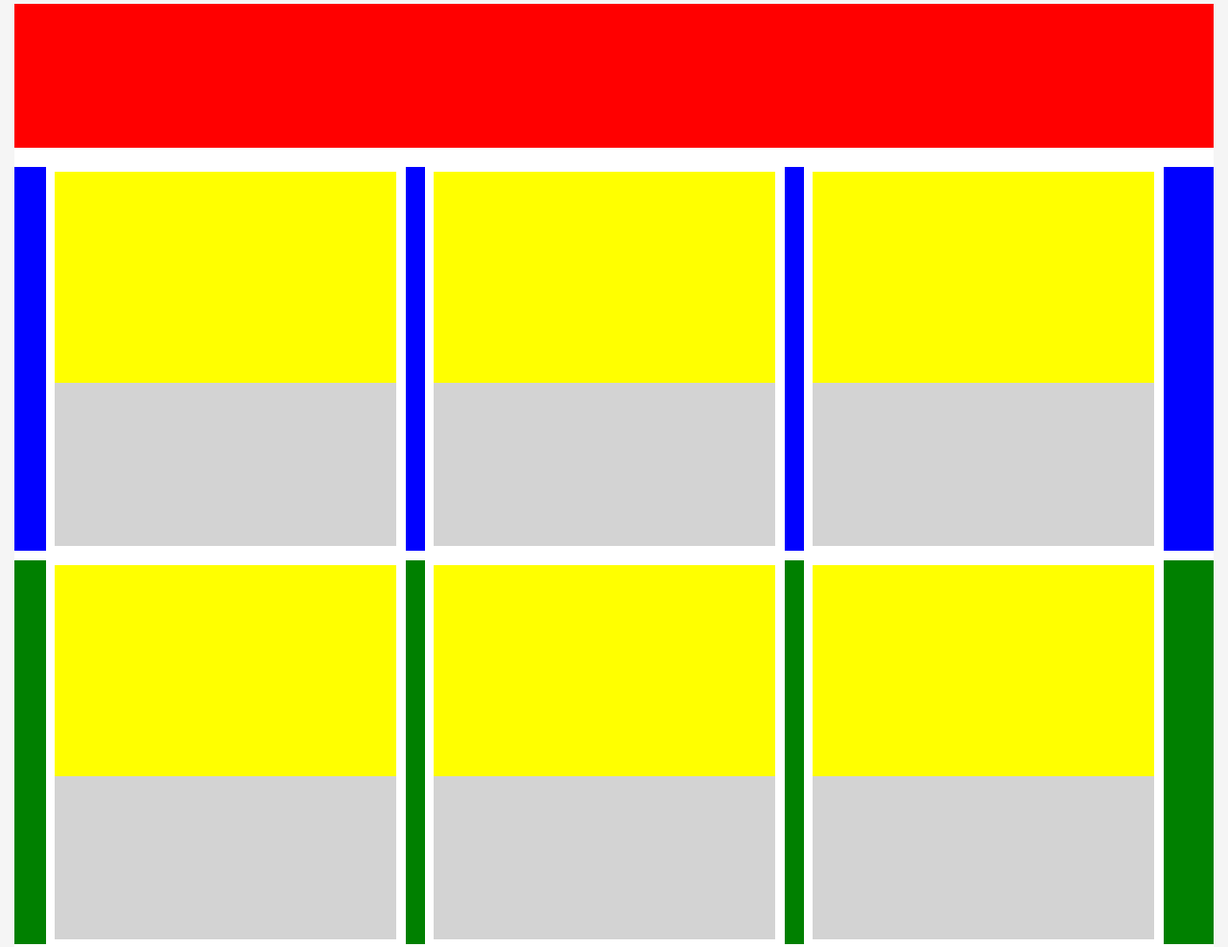
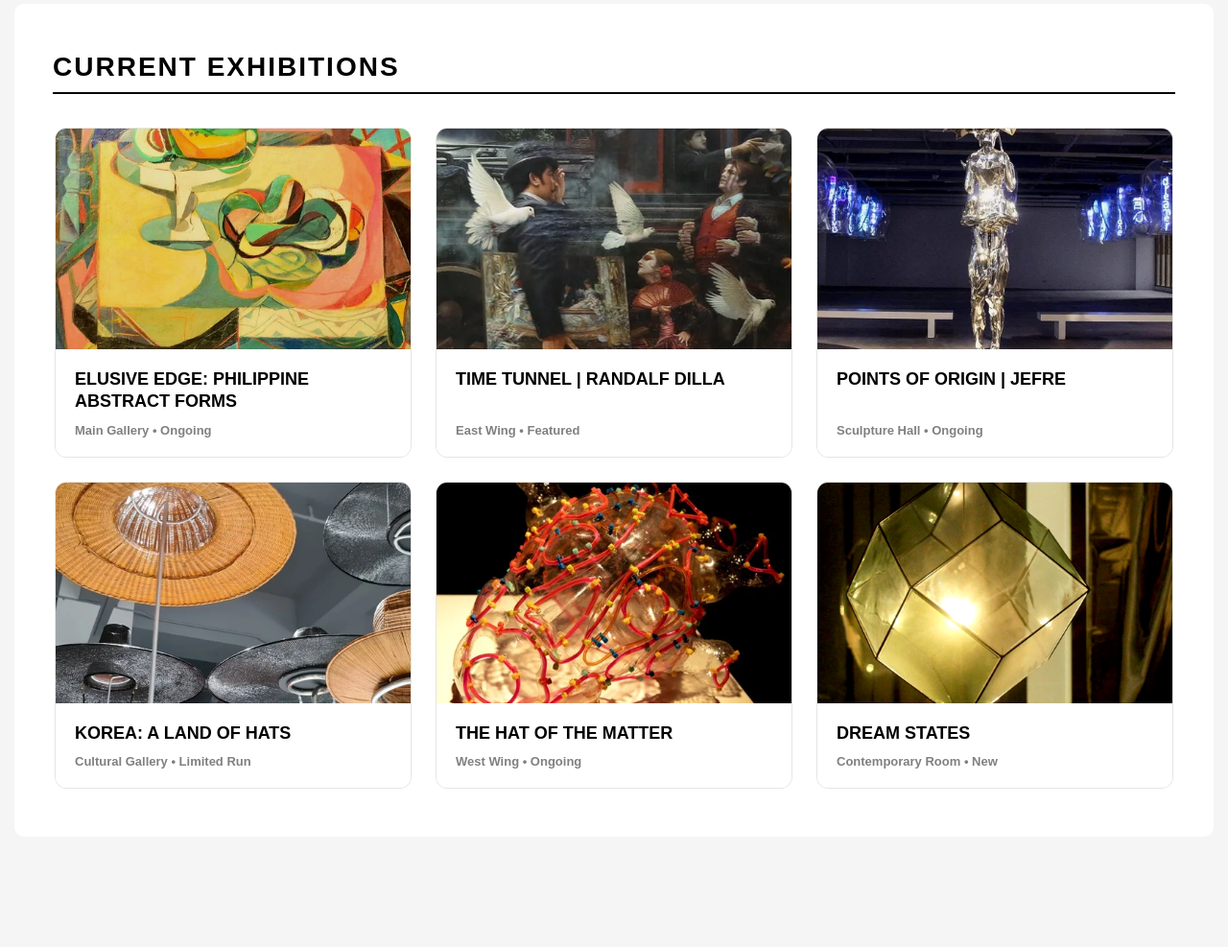
Before and after one commit to kawdsu-dev/museum-website-guide--itc-final-exam, a plain HTML site: page index.html in a window 1280 px wide. Shown: the part 802-1789 px from the top of the page at 96% size. After the commit the page ends 1699 px from the top, so only its background shows below. Drawn offline with Linux system fonts and the light colour scheme; a web font is replaced by a local one.

Commit message:
information-about-exhibtions-main-page-added

```diff
--- a/FinalExam.css
+++ b/FinalExam.css
@@ -615,61 +615,91 @@ body:has(.hasDropdown:hover) {
 }
 /* Information Container */
 .informationContainer {
-    background: white;
-    height:1000px;
+    background-color: white;
     margin: 25px 15px;
+    padding: 50px 40px;
+    border-radius: 10px;
 }
 
-.mainInfoRow1 {
-    background-color: red;
-    height: 150px;
-    display: flex;
-    justify-content: center;
-    align-items: center;
-    margin-bottom: 20px;
+.exhibitionHeader {
+    max-width: 1200px;
+    margin: 0 auto 35px auto;
 }
 
-.mainInfoRow2 {
-    background-color: blue;
-    height: 400px;
-    display: flex;
-    justify-content: center;
-    align-items: center;
+.sectionTitle {
+    font-family: 'Lemon Milk', sans-serif;
+    font-size: 28px;
+    letter-spacing: 2px;
     margin-bottom: 10px;
 }
 
-.mainInfoRow3 {
-    background-color: green;
-    height: 400px;
-    display: flex;
-    justify-content: center;
-    align-items: center;
+.lineSeperation {
+    background-color: black;
+    height: 2px;
+    width: 100%;
 }
 
-.mainInfoContainer {
-    background-color: white;
-    height: 400px;
-    width: 30%;
+.exhibitionGrid {
+    max-width: 1200px;
+    margin: 0 auto;
     display: flex;
+    flex-wrap: wrap;
     justify-content: center;
-    align-items: center;
-    margin-right:20px;
-    flex-direction: column;
+    gap: 25px;
 }
 
-.mainInsideInfoContainerImage {
-    background-color: yellow;
-    height: 220px;
-    width: 95%;
-    object-fit: cover;
+.exhibitionCard {
+    background-color: whitesmoke;
+    width: 370px;
+    border-radius: 12px;
+    overflow: hidden;
+    border: 1px solid #e5e5e5;
+    display: flex;
+    flex-direction: column;
+    cursor: pointer;
+    transition: transform 0.3s ease, box-shadow 0.3s ease;
 }
 
-.mainInsideInfoContainerText {
-    background-color: lightgray;
-    height: 170px;
-    width: 95%;
+.exhibitionCard:hover {
+    transform: translateY(-6px);
+    box-shadow: 0 10px 20px rgba(0, 0, 0, 0.12);
 }
 
+.exhibitionImageBox {
+    width: 100%;
+    height: 230px;
+    background-color: #ddd;
+}
+
+.exhibitionImage {
+    width: 100%;
+    height: 100%;
+    object-fit: cover;
+    display: block;
+}
+
+.exhibitionTextBox {
+    padding: 20px;
+    background-color: white;
+    flex: 1;
+    display: flex;
+    flex-direction: column;
+    justify-content: space-between;
+    gap: 10px;
+}
+
+.mainExhibitionTitle {
+    font-family: 'Lemon Milk', sans-serif;
+    font-size: 18px;
+    line-height: 1.3;
+    color: black;
+}
+
+.exhibitionMeta {
+    font-size: 13px;
+    color: gray;
+    font-weight: bold;
+}
 /* End of Main */
 
 /*hover*/
--- a/index.html
+++ b/index.html
@@ -230,66 +230,73 @@
             <!-- start of uhh main info hompage -->
             <article>
                 <div class="informationContainer">
-                    <div class="navContainer visitInformation" id="visitInfo1">
-                            <div class="mainInfoRow1">
+                    <div class="exhibitionHeader">
+                        <h1 class="sectionTitle">CURRENT EXHIBITIONS</h1>
+                        <div class="lineSeperation"></div>
+                    </div>
 
+                    <div class="exhibitionGrid">
+                        <div class="exhibitionCard">
+                            <div class="exhibitionImageBox">
+                                <img src="images/mainInfoExhibition1.jpg" alt="Elusive Edge" class="exhibitionImage">
                             </div>
-                            <div class="mainInfoRow2">
-                                <div class="mainInfoContainer">
-                                    <div class="mainInsideInfoContainerImage">
-
-                                    </div>
-                                    <div class="mainInsideInfoContainerText">
-
+                            <div class="exhibitionTextBox">
+                                <h2 class="mainExhibitionTitle">ELUSIVE EDGE: PHILIPPINE ABSTRACT FORMS</h2>
+                                <p class="exhibitionMeta">Main Gallery • Ongoing</p>
                             </div>
                         </div>
-                                <div class="mainInfoContainer">
-                                    <div class="mainInsideInfoContainerImage">
 
+                        <div class="exhibitionCard">
+                            <div class="exhibitionImageBox">
+                                <img src="images/mainInfoExhibition2.jpg" alt="Time Tunnel" class="exhibitionImage">
                             </div>
-                                    <div class="mainInsideInfoContainerText">
-
+                            <div class="exhibitionTextBox">
+                                <h2 class="mainExhibitionTitle">TIME TUNNEL | RANDALF DILLA</h2>
+                                <p class="exhibitionMeta">East Wing • Featured</p>
                             </div>
                         </div>
-                                <div class="mainInfoContainer">
-                                    <div class="mainInsideInfoContainerImage">
 
+                        <div class="exhibitionCard">
+                            <div class="exhibitionImageBox">
+                                <img src="images/mainInfoExhibition3.jpg" alt="Points of Origin" class="exhibitionImage">
                             </div>
-                                    <div class="mainInsideInfoContainerText">
-
+                            <div class="exhibitionTextBox">
+                                <h2 class="mainExhibitionTitle">POINTS OF ORIGIN | JEFRE</h2>
+                                <p class="exhibitionMeta">Sculpture Hall • Ongoing</p>
                             </div>
                         </div>
+
+                        <div class="exhibitionCard">
+                            <div class="exhibitionImageBox">
+                                <img src="images/mainInfoExhibition4.jpg" alt="Korea: A Land of Hats" class="exhibitionImage">
                             </div>
-                            <div class="mainInfoRow3">
-                                <div class="mainInfoContainer">
-                                    <div class="mainInsideInfoContainerImage">
-
-                                    </div>
-                                    <div class="mainInsideInfoContainerText">
-
+                            <div class="exhibitionTextBox">
+                                <h2 class="mainExhibitionTitle">KOREA: A LAND OF HATS</h2>
+                                <p class="exhibitionMeta">Cultural Gallery • Limited Run</p>
                             </div>
                         </div>
-                                <div class="mainInfoContainer">
-                                    <div class="mainInsideInfoContainerImage">
 
+                        <div class="exhibitionCard">
+                            <div class="exhibitionImageBox">
+                                <img src="images/mainInfoExhibition5.jpg" alt="The Hat of the Matter" class="exhibitionImage">
                             </div>
-                                    <div class="mainInsideInfoContainerText">
-
+                            <div class="exhibitionTextBox">
+                                <h2 class="mainExhibitionTitle">THE HAT OF THE MATTER</h2>
+                                <p class="exhibitionMeta">West Wing • Ongoing</p>
                             </div>
                         </div>
-                                <div class="mainInfoContainer">
-                                    <div class="mainInsideInfoContainerImage">
 
+                        <div class="exhibitionCard">
+                            <div class="exhibitionImageBox">
+                                <img src="images/mainInfoExhibition6.jpg" alt="Dream States" class="exhibitionImage">
                             </div>
-                                    <div class="mainInsideInfoContainerText">
-
+                            <div class="exhibitionTextBox">
+                                <h2 class="mainExhibitionTitle">DREAM STATES</h2>
+                                <p class="exhibitionMeta">Contemporary Room • New</p>
                             </div>
                         </div>
                     </div>
                 </div>
-
-                </div>
-
             </article>
         </main>
         <!-- End of Main -->
```
Also changed, not shown: images/mainInfoExhibition1.jpg (added), images/mainInfoExhibition2.jpg (added), images/mainInfoExhibition3.jpg (added), images/mainInfoExhibition4.jpg (added), images/mainInfoExhibition5.jpg (added), images/mainInfoExhibition6.jpg (added). Lines whose indentation alone changed are shown as unchanged.
